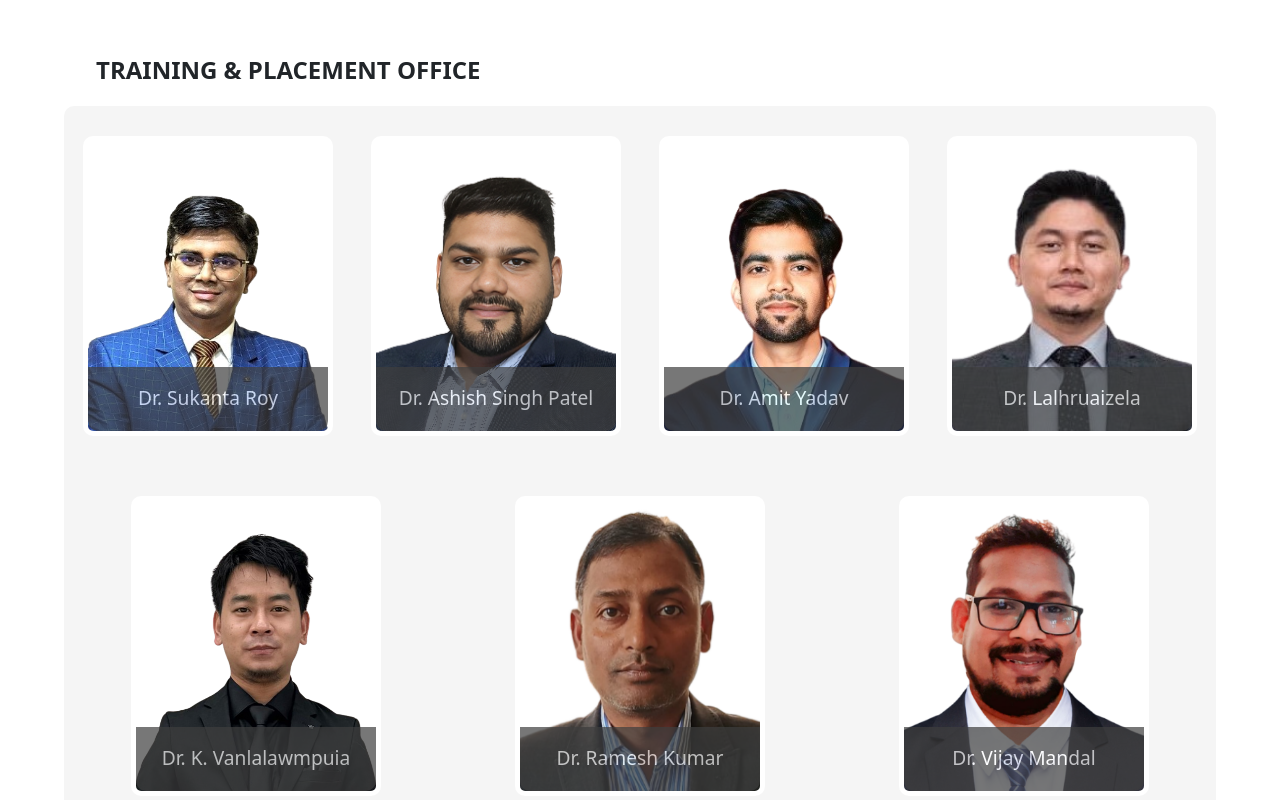
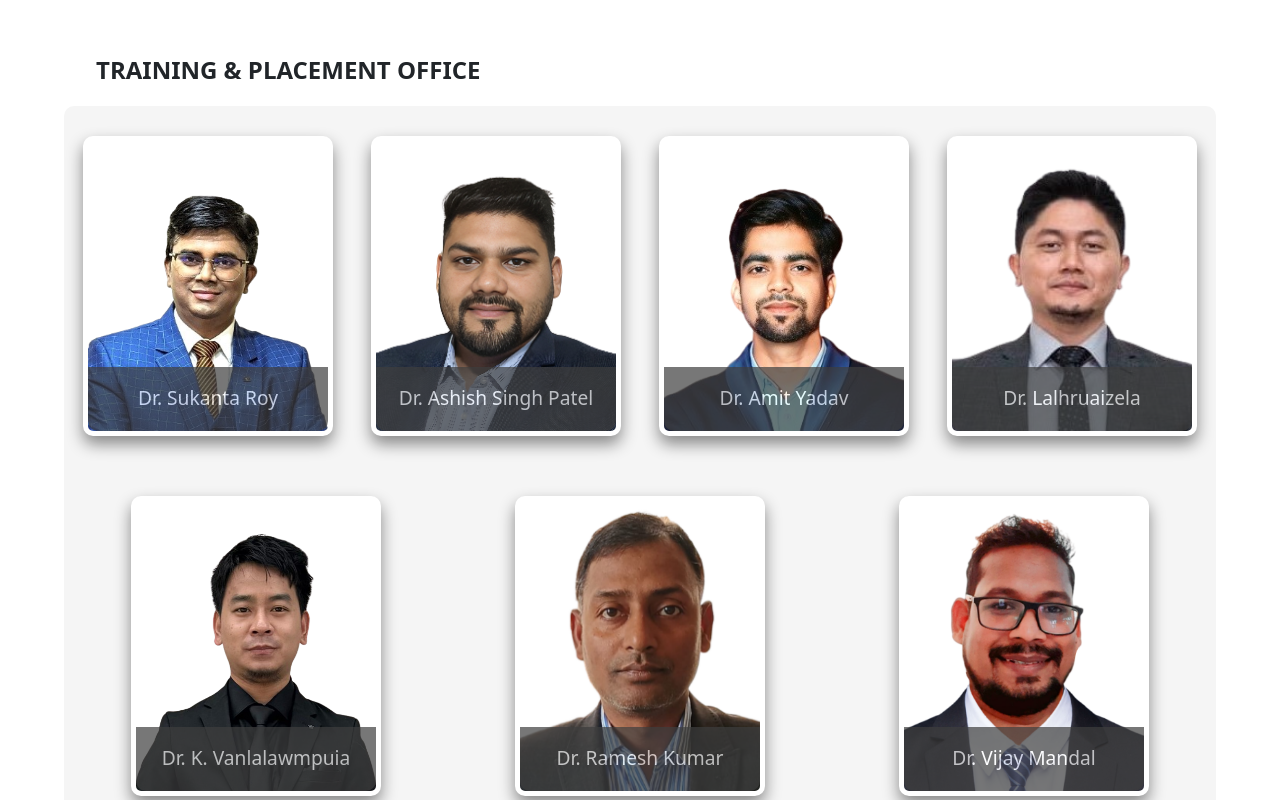
Before and after one commit to NIT-MZ/TNP-Web, a React (Create React App) app: page / in a window 1280 px wide. Shown: the part 3000-3800 px from the top of the page. Built offline with nearby package versions, Linux system fonts and the light colour scheme.

Commit message:
updated teams

```diff
--- a/src/stylesheets/team.scss
+++ b/src/stylesheets/team.scss
@@ -43,8 +43,8 @@
     background-repeat: no-repeat;
     background-position: bottom;
     border: 5px solid rgb(255, 255, 255);
-    background-color: blueviolet;
     background-color: white;
+    box-shadow: 0 8px 16px rgba(black, .45);
 }
 
 .team-card-bottom {
```
